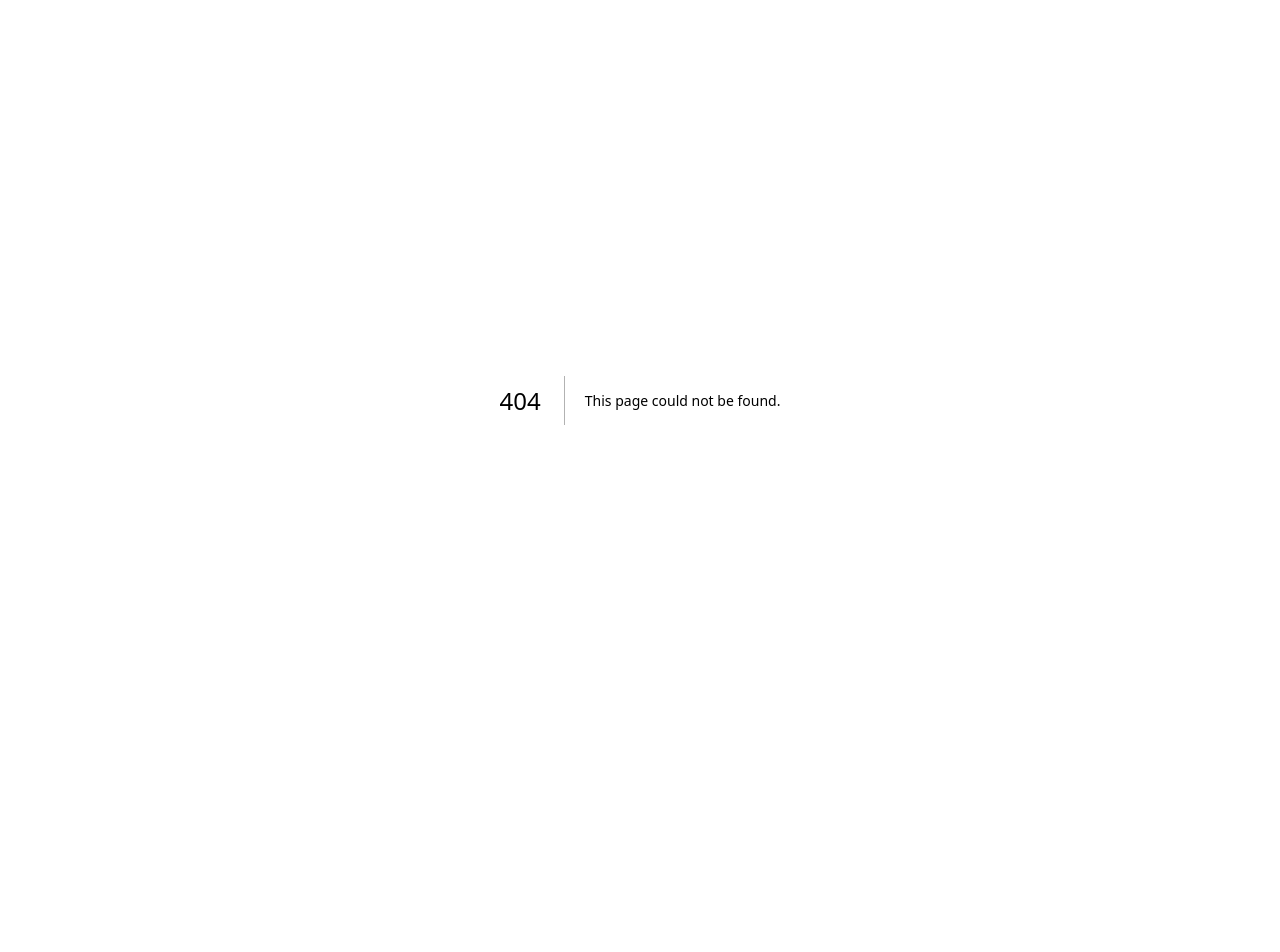
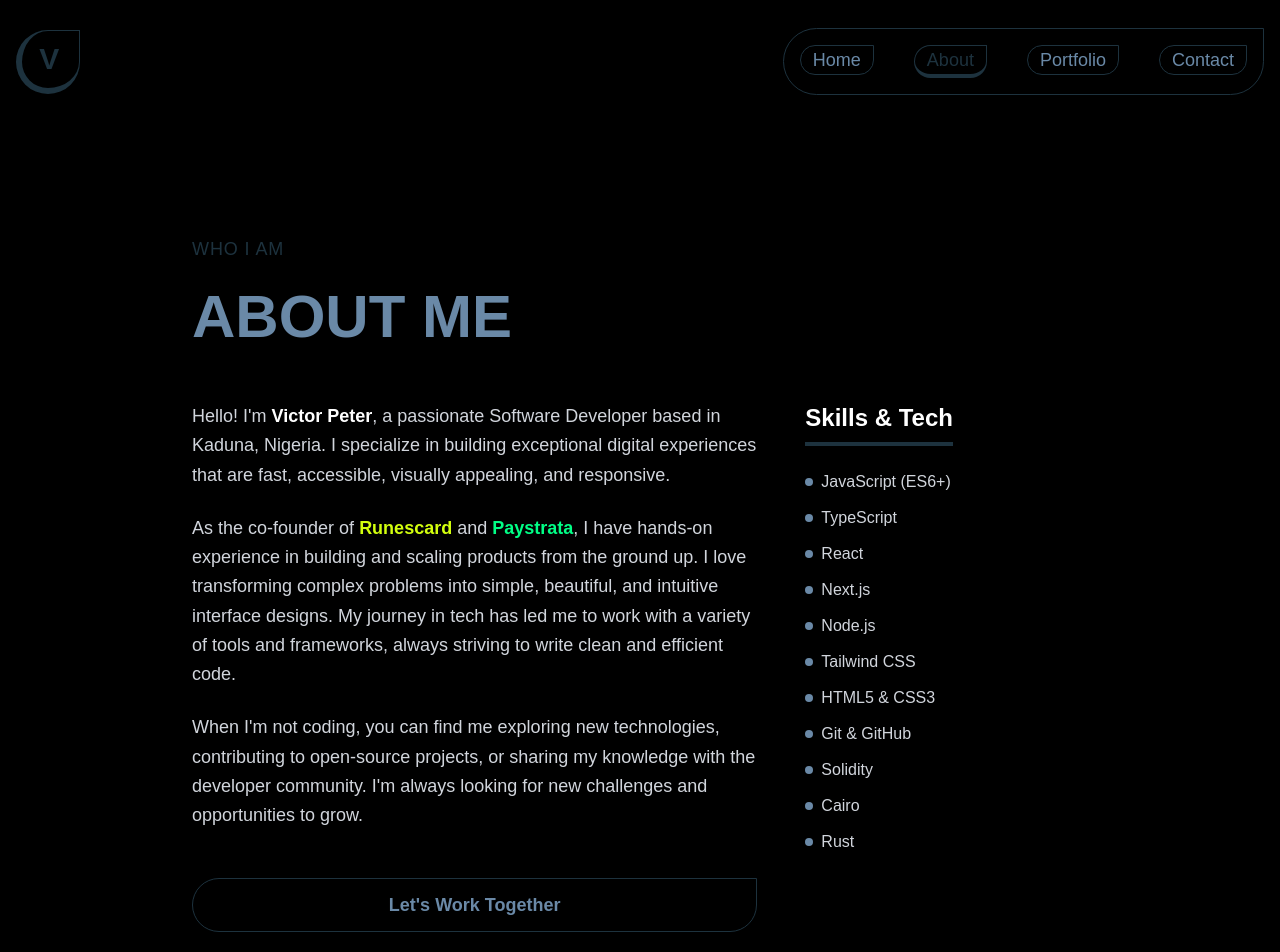
Before and after one commit to Pvsaint/portfolio, a Next.js app: page /about in a window 1280 px wide. Before the commit this address had no page. Shown: the top 952 px of the page. Before the commit the page ends 800 px from the top, so only its background shows below. Built offline with nearby package versions, Linux system fonts and the light colour scheme.

Commit message:
add about page

```diff
--- /dev/null
+++ b/app/about/page.tsx
@@ -0,0 +1,16 @@
+"use client";
+
+import React from "react";
+import Navbar from "../components/Navbar";
+import About from "../components/About";
+
+const AboutPage: React.FC = () => {
+  return (
+    <div className="min-h-screen bg-black text-white font-sans antialiased flex flex-col">
+      <Navbar />
+      <About />
+    </div>
+  );
+};
+
+export default AboutPage;
--- /dev/null
+++ b/app/components/About.tsx
@@ -0,0 +1,88 @@
+import React from "react";
+import Button from "./Button";
+
+const skills = [
+  "JavaScript (ES6+)",
+  "TypeScript",
+  "React",
+  "Next.js",
+  "Node.js",
+  "Tailwind CSS",
+  "HTML5 & CSS3",
+  "Git & GitHub",
+  "Solidity",
+  "Cairo",
+  "Rust",
+];
+
+const About: React.FC = () => {
+  return (
+    <div className="min-h-screen bg-black text-white font-sans antialiased flex flex-col pt-16">
+      <main className="grow py-16 px-4 md:px-8 max-w-7xl mx-auto w-full flex flex-col items-center">
+        <div className="w-full max-w-4xl">
+          <p className="text-sm md:text-lg font-light uppercase tracking-wider text-[#1d323e] mb-4 text-center md:text-left">
+            Who I Am
+          </p>
+          <h1 className="text-3xl md:text-6xl font-extrabold text-[#6a89a7] leading-tight mb-12 text-center md:text-left">
+            ABOUT ME
+          </h1>
+
+          <div className="flex flex-col md:flex-row gap-12">
+            {/* Text Content */}
+            <div className="md:w-2/3 space-y-6 text-lg text-gray-300 leading-relaxed">
+              <p>
+                Hello! I'm{" "}
+                <span className="text-white font-semibold">Victor Peter</span>,
+                a passionate Software Developer based in Kaduna, Nigeria. I
+                specialize in building exceptional digital experiences that are
+                fast, accessible, visually appealing, and responsive.
+              </p>
+              <p>
+                As the co-founder of{" "}
+                <span className="text-[#d3ff0e] font-semibold">Runescard</span> and{" "}
+                <span className="text-[#01ff86] font-semibold">Paystrata</span>, I
+                have hands-on experience in building and scaling products from
+                the ground up. I love transforming complex problems into simple,
+                beautiful, and intuitive interface designs. My journey in tech
+                has led me to work with a variety of tools and frameworks,
+                always striving to write clean and efficient code.
+              </p>
+              <p>
+                When I'm not coding, you can find me exploring new technologies,
+                contributing to open-source projects, or sharing my knowledge
+                with the developer community. I'm always looking for new
+                challenges and opportunities to grow.
+              </p>
+
+              <div className="pt-6">
+                <Button variant="primary" href="/contact">
+                  Let's Work Together
+                </Button>
+              </div>
+            </div>
+
+            {/* Skills Column */}
+            <div className="md:w-1/3">
+              <h3 className="text-2xl font-bold text-white mb-6 border-b-4 border-[#1d323e] pb-2 inline-block">
+                Skills & Tech
+              </h3>
+              <ul className="space-y-3">
+                {skills.map((skill, index) => (
+                  <li
+                    key={index}
+                    className="flex items-center space-x-2 text-gray-300"
+                  >
+                    <span className="w-2 h-2 bg-[#6a89a7] rounded-full"></span>
+                    <span>{skill}</span>
+                  </li>
+                ))}
+              </ul>
+            </div>
+          </div>
+        </div>
+      </main>
+    </div>
+  );
+};
+
+export default About;
--- a/app/components/Contact.tsx
+++ b/app/components/Contact.tsx
@@ -87,10 +87,10 @@ const Contact: React.FC = () => {
         <div className="grid grid-cols-1 lg:grid-cols-2 gap-16 lg:gap-24 w-full max-w-6xl p-4">
           {/* Left: Contact Form */}
           <div className="flex flex-col justify-center">
-            <p className="text-lg font-light uppercase tracking-wider text-[#1d323e] mb-4">
+            <p className="text-center lg:text-left text-sm md:text-lg font-light uppercase tracking-wider text-[#1d323e] mb-4">
               Hire me
             </p>
-            <h2 className="text-2xl md:text-4xl font-extrabold mb-10 text-[#6a89a7]">
+            <h2 className="text-center lg:text-left text-2xl md:text-4xl font-extrabold mb-10 text-[#6a89a7]">
               Send Me a Message
             </h2>
 
--- a/app/components/Navbar.tsx
+++ b/app/components/Navbar.tsx
@@ -5,7 +5,11 @@ import Button from "./Button";
 import Link from "next/link";
 import { usePathname } from "next/navigation";
 import { FaBars, FaTimes } from "react-icons/fa";
-import Image from "next/image";
+import { RiMenu3Line } from "react-icons/ri";
+import { IoMdCloseCircle } from "react-icons/io";
+import { CgMenuHotdog } from "react-icons/cg";
+
+
 
 const Navbar: React.FC = () => {
   const pathname = usePathname();
@@ -47,6 +51,10 @@ const Navbar: React.FC = () => {
           Home
         </Button>
 
+        <Button variant="nav" href="/about" isActive={pathname === "/about"}>
+          About
+        </Button>
+
         <Button
           variant="nav"
           href="/portfolio"
@@ -66,18 +74,18 @@ const Navbar: React.FC = () => {
 
       {/* Mobile Menu Toggle */}
       <button
-        className="md:hidden text-[#1d323e] hover:text-white transition-colors focus:outline-none"
+        className="md:hidden text-[#1d323e] transition-all duration-300 focus:outline-none"
         onClick={toggleMenu}
         aria-label="Toggle Menu"
       >
-        {isMenuOpen ? <FaTimes size={28} /> : <FaBars size={28} />}
+        {isMenuOpen ? <IoMdCloseCircle size={42} /> : <CgMenuHotdog size={42} />}
       </button>
 
       {/* Mobile Navigation Overlay */}
       {isMenuOpen && (
-        <div className="absolute top-full left-8 right-8 bg-black/95 backdrop-blur-md border border-[#1d323e] border-b-4 px-4 py-8 md:hidden flex flex-col items-center space-y-6 shadow-2xl z-40 rounded-b-3xl rounded-l-3xl">
+        <div className="absolute top-full left-8 right-8 bg-black/95 backdrop-blur-md border border-[#1d323e] border-b-4 border-l-4 px-4 py-8 md:hidden flex flex-col items-center space-y-6 shadow-2xl z-40 rounded-3xl rounded-tr-none">
           <Button
-            variant="nav"
+            variant="primary"
             href="/"
             isActive={pathname === "/"}
             onClick={closeMenu}
@@ -87,7 +95,17 @@ const Navbar: React.FC = () => {
           </Button>
 
           <Button
-            variant="nav"
+            variant="primary"
+            href="/about"
+            isActive={pathname === "/about"}
+            onClick={closeMenu}
+            className="w-full text-center px-6 py-3"
+          >
+            About
+          </Button>
+
+          <Button
+            variant="primary"
             href="/portfolio"
             isActive={pathname === "/portfolio"}
             onClick={closeMenu}
@@ -97,7 +115,7 @@ const Navbar: React.FC = () => {
           </Button>
 
           <Button
-            variant="nav"
+            variant="primary"
             href="/contact"
             isActive={pathname === "/contact"}
             onClick={closeMenu}
--- a/app/components/Portfolio.tsx
+++ b/app/components/Portfolio.tsx
@@ -52,10 +52,10 @@ const Portfolio: React.FC = () => {
 
       <main className="grow py-16 px-4 md:px-8 max-w-7xl mx-auto w-full">
         <div className="flex flex-col mb-10 px-4">
-          <p className="text-lg font-light uppercase tracking-wider text-[#6a89a7] mb-4">
+          <p className="text-center lg:text-left text-sm md:text-lg font-light uppercase tracking-wider text-[#1d323e] mb-4">
             My Work
           </p>
-          <h1 className="text-2xl md:text-6xl font-extrabold text-[#6a89a7] leading-tight">
+          <h1 className="text-center lg:text-left text-2xl md:text-6xl font-extrabold text-[#6a89a7] leading-tight">
             FEATURED PROJECTS
           </h1>
         </div>
--- a/app/page.tsx
+++ b/app/page.tsx
@@ -26,7 +26,7 @@ const Home: React.FC = () => {
         <div className="flex flex-col lg:flex-row w-full max-w-7xl mx-auto py-10 px-4 md:px-8 lg:px-0">
           {/* Left Text Content */}
           <div className="lg:w-1/2 flex flex-col justify-center text-center z-10 py-10 lg:py-0">
-            <p className="text-sm md:text-lg text-left font-light uppercase tracking-wider text-[#1d323e] mb-10 ml-14">
+            <p className="text-sm md:text-lg text-center lg:text-left font-light uppercase tracking-wider text-[#1d323e] mb-10 lg:ml-14">
               Hello!, my name is
             </p>
             <h1 className="text-4xl md:text-5xl lg:text-7xl font-extrabold text-[#6a89a7] leading-none mb-10">
```
